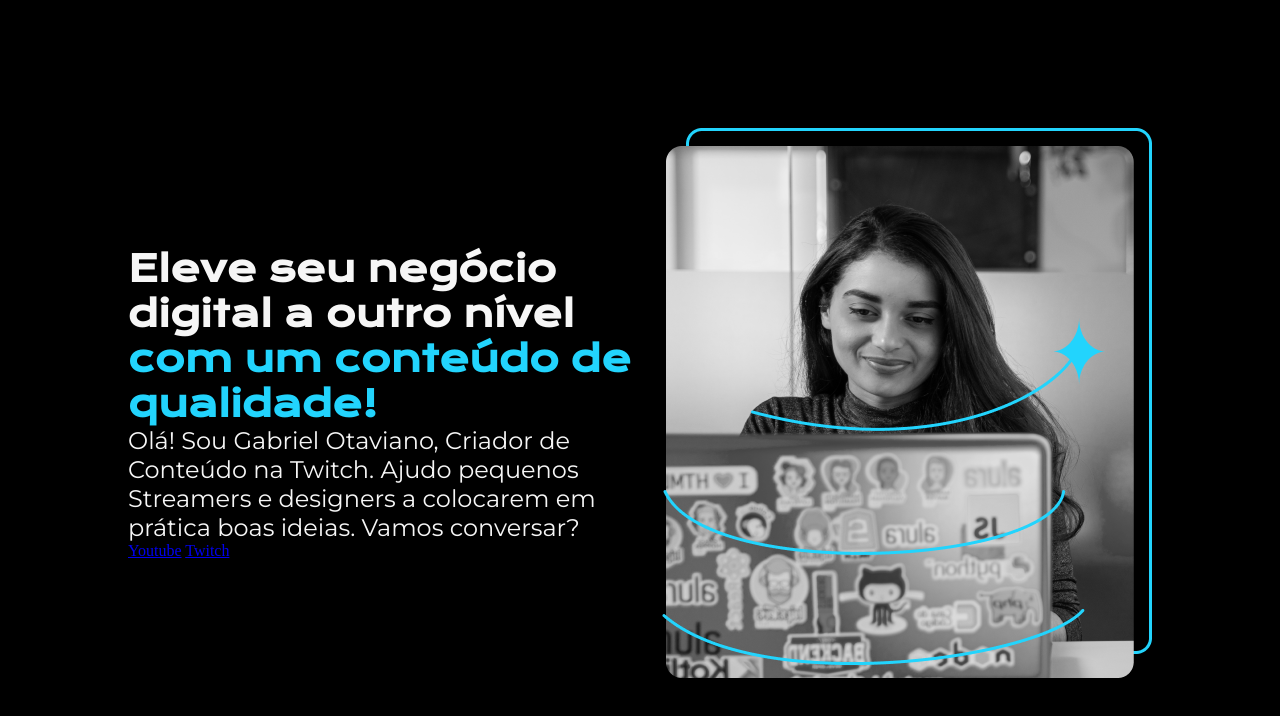
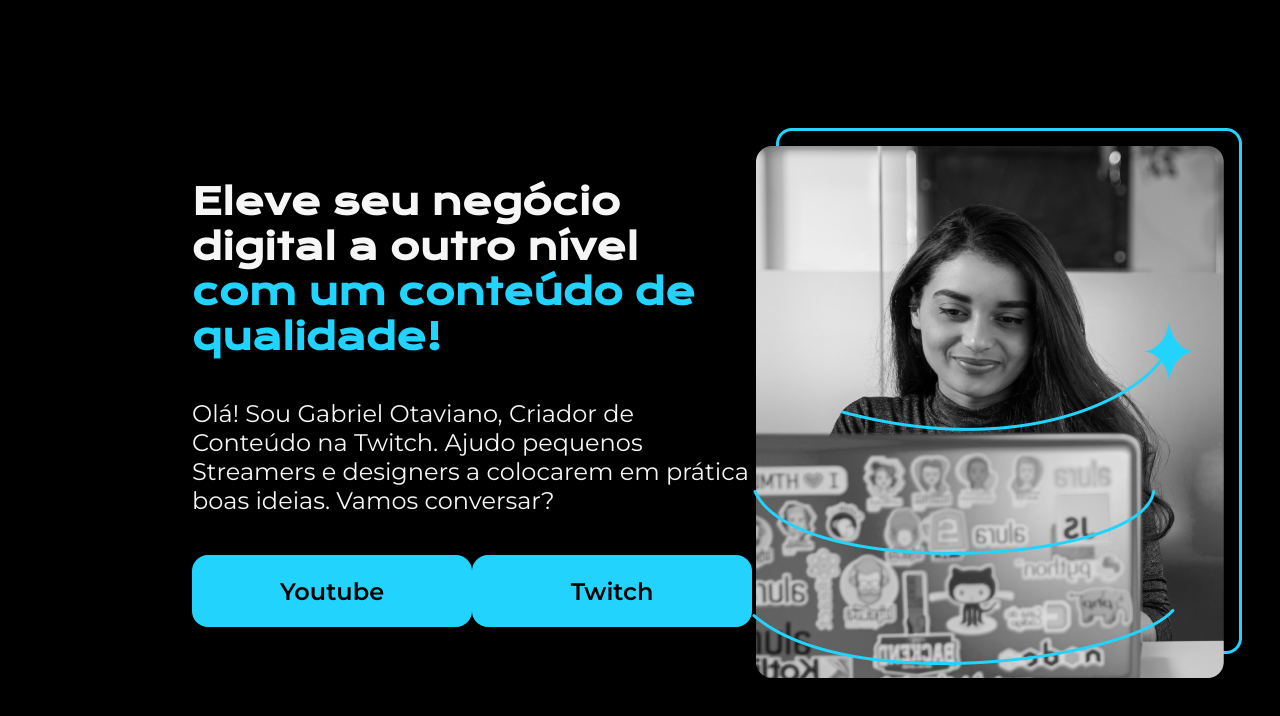
Before and after one commit to OtavianoCosta/study-HTML-CCS-page, a plain HTML site: page index.html in a window 1280 px wide. Drawn offline with nearby package versions, Linux system fonts and the light colour scheme.

Commit message:
Button appearence

```diff
--- a/index.html
+++ b/index.html
@@ -12,8 +12,10 @@
         <section class="apresentacao-conteudo">
             <h1 class="apresentacao-conteudo-titulo">Eleve seu negócio digital a outro nível <strong class="destaque-texto">com um conteúdo de qualidade!</strong></h1>
             <p class="apresentacao-conteudo-paragrafo">Olá! Sou Gabriel Otaviano, Criador de Conteúdo na Twitch. Ajudo pequenos Streamers e designers a colocarem em prática boas ideias. Vamos conversar?</p>
-            <a href="https://www.youtube.com/channel/UCO3JvDgo4yPSJwDUxMBJWvA">Youtube</a>
-            <a href="https://www.twitch.tv/oitaviano">Twitch</a>
+            <div class="apresentacao-links">
+                <a class="apresentacao-links-link" href="https://www.youtube.com/channel/UCO3JvDgo4yPSJwDUxMBJWvA">Youtube</a>
+                <a class="apresentacao-links-link" href="https://www.twitch.tv/oitaviano">Twitch</a>
+            </div>
         </section>
         <img src="Imagem.png" alt="Menina mexendo no pc">
     </main>
--- a/style.css
+++ b/style.css
@@ -1,4 +1,4 @@
-@import url('https://fonts.googleapis.com/css2?family=Krona+One&family=Montserrat&display=swap');
+@import url('https://fonts.googleapis.com/css2?family=Krona+One&family=Montserrat:wght@400;600&display=swap');
 
 * {
     margin: 0;
@@ -18,7 +18,7 @@ body {
 }
 
 .apresentacao {
-    margin:10%;
+    margin:10% 15%;
     display: flex;
     align-items:center;
     justify-content: space-between;
@@ -26,6 +26,9 @@ body {
 
 .apresentacao-conteudo {
     width: 593px;
+    display: flex;
+    flex-direction: column;
+    gap: 40px;
 }
 
 .apresentacao-conteudo-titulo {
@@ -37,3 +40,22 @@ body {
     font-size: 24px;
     font-family: 'Montserrat', sans-serif;
 }
+
+.apresentacao-links {
+    display: flex;
+    justify-content: space-between;
+}
+
+.apresentacao-links-link {
+    background-color: #22D4FD;
+    width: 280px;
+    text-align: center;
+    border-radius: 16px;
+    padding: 21.5px 0;
+    text-decoration: none;
+    color:#000000;
+    font-family: 'Montserrat', sans-serif;
+    font-size: 24px;
+    font-weight: 600;
+
+}
```
